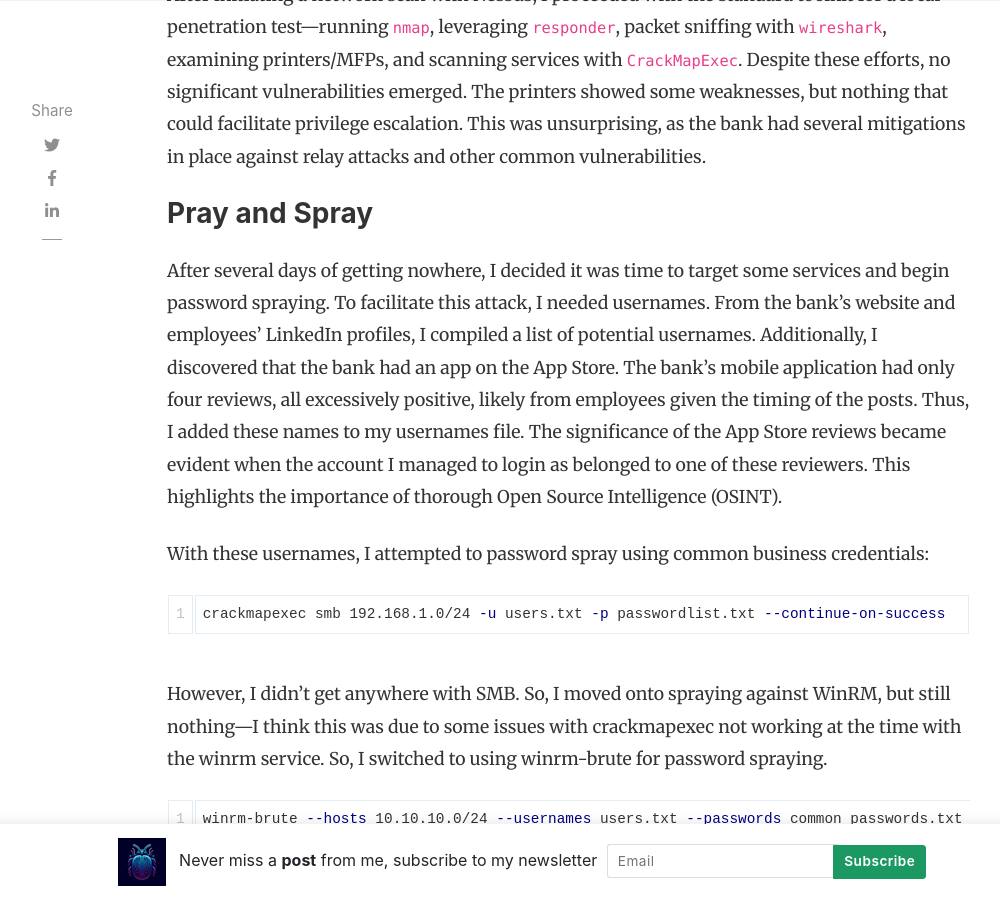
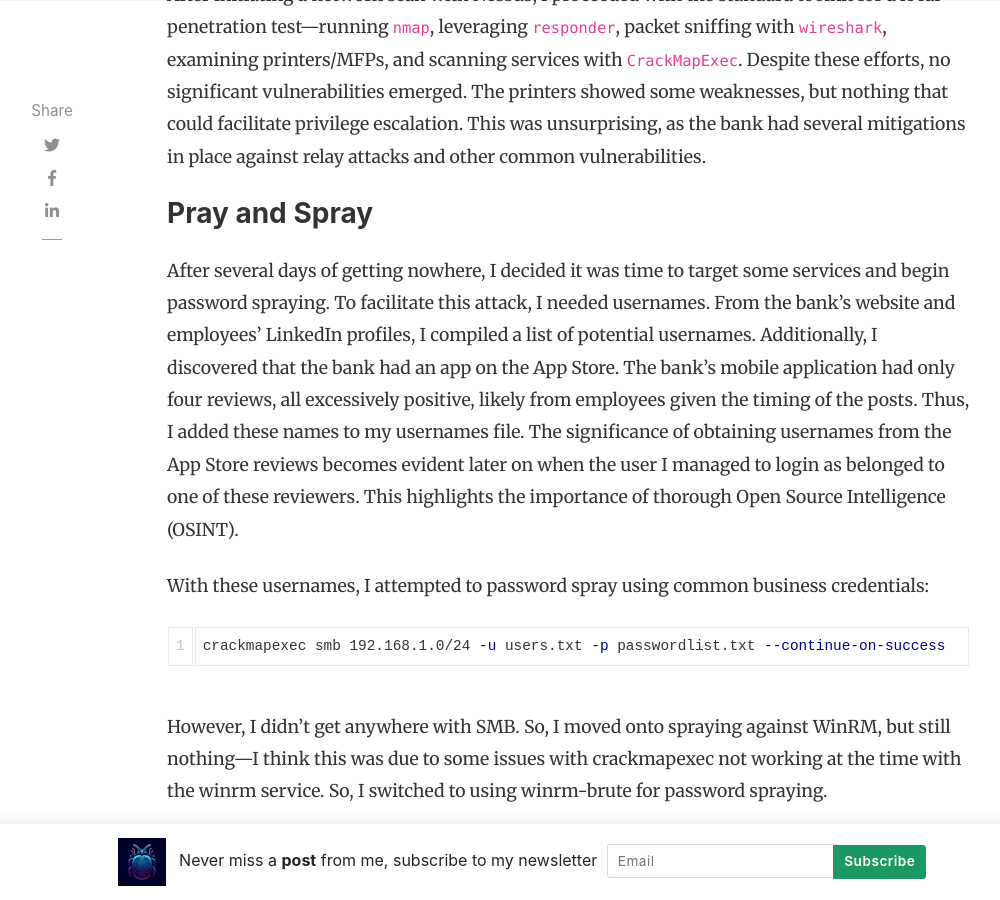
Before and after one commit to Turbul3nce/Turbul3nce.github.io, a Jekyll site: the page built from _posts/2024-08-21-password-pitfalls-2024.md, in a window 1280 px wide and 900 px high, scrolled down 1464 px. Shown: the whole window, without its empty margins (118-1118 px from the left). Built offline with Jekyll 4.4.1, drawn with Linux system fonts in a browser that asks for light colours; nearby versions of some CDN libraries; comment, search, counter and statistics services are not loaded.

Commit message:
Update 2024-08-21-password-pitfalls-2024.md

```diff
--- a/_posts/2024-08-21-password-pitfalls-2024.md
+++ b/_posts/2024-08-21-password-pitfalls-2024.md
@@ -12,7 +12,7 @@ Earlier this year, I was contracted to conduct a penetration test for a smaller
 After initiating a network scan with Nessus, I proceeded with the standard toolkit for a local penetration test—running `nmap`, leveraging `responder`, packet sniffing with `wireshark`, examining printers/MFPs, and scanning services with `CrackMapExec`. Despite these efforts, no significant vulnerabilities emerged. The printers showed some weaknesses, but nothing that could facilitate privilege escalation. This was unsurprising, as the bank had several mitigations in place against relay attacks and other common vulnerabilities.
 
 ### Pray and Spray
-After several days of getting nowhere, I decided it was time to target some services and begin password spraying. To facilitate this attack, I needed usernames. From the bank's website and employees’ LinkedIn profiles, I compiled a list of potential usernames. Additionally, I discovered that the bank had an app on the App Store. The bank's mobile application had only four reviews, all excessively positive, likely from employees given the timing of the posts. Thus, I added these names to my usernames file. The significance of the App Store reviews became evident when the account I managed to login as belonged to one of these reviewers. This highlights the importance of thorough Open Source Intelligence (OSINT).
+After several days of getting nowhere, I decided it was time to target some services and begin password spraying. To facilitate this attack, I needed usernames. From the bank's website and employees’ LinkedIn profiles, I compiled a list of potential usernames. Additionally, I discovered that the bank had an app on the App Store. The bank's mobile application had only four reviews, all excessively positive, likely from employees given the timing of the posts. Thus, I added these names to my usernames file. The significance of obtaining usernames from the App Store reviews becomes evident later on when the user I managed to login as belonged to one of these reviewers. This highlights the importance of thorough Open Source Intelligence (OSINT).
 
 With these usernames, I attempted to password spray using common business credentials:
 
```
